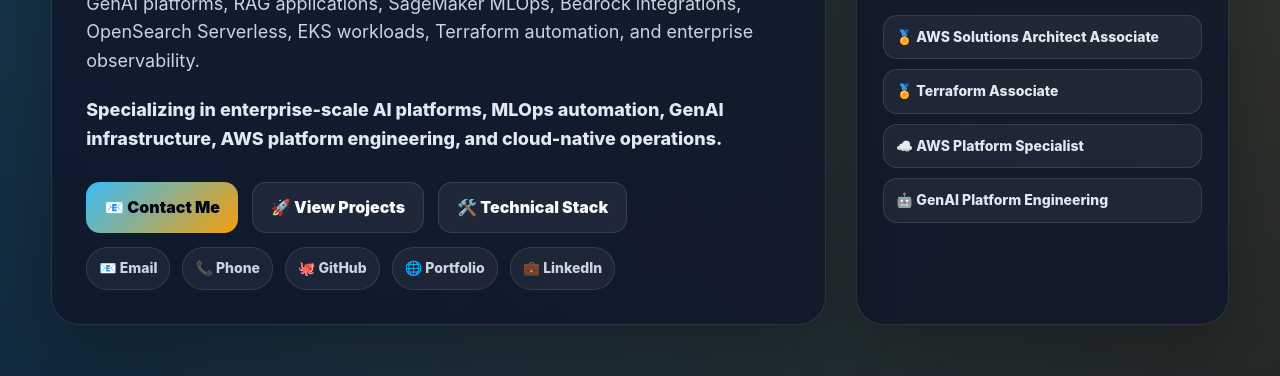
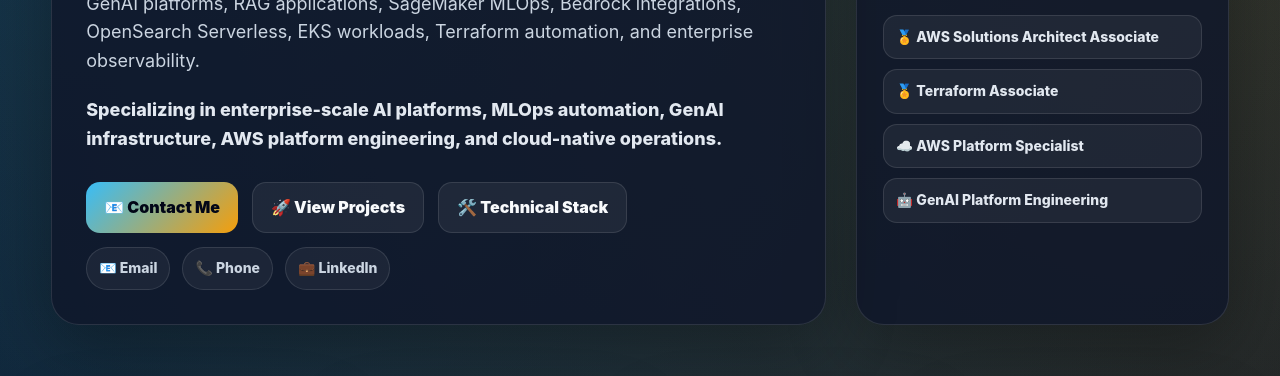
Before and after one commit to faizan-shaikh-aws/ai-ml-platform-engineer, a plain HTML site: page index.html in a window 1280 px wide. Shown: the part 576-952 px from the top of the page. Drawn offline with Linux system fonts and the light colour scheme.

Commit message:
Update index.html

```diff
--- a/index.html
+++ b/index.html
@@ -137,8 +137,6 @@
         <div class="social-row">
           <a class="social-pill" href="mailto:fshaikh93@outlook.com">📧 Email</a>
           <a class="social-pill" href="tel:+919325296328">📞 Phone</a>
-          <a class="social-pill" href="https://github.com/faizan-learning" target="_blank" rel="noopener">🐙 GitHub</a>
-          <a class="social-pill" href="https://faizan-learning.github.io" target="_blank" rel="noopener">🌐 Portfolio</a>
           <a class="social-pill" href="#" target="_blank" rel="noopener">💼 LinkedIn</a>
         </div>
       </div>
@@ -245,8 +243,6 @@
         <div class="actions">
           <a class="btn btn-primary" href="mailto:fshaikh93@outlook.com">📧 Email Me</a>
           <a class="btn btn-secondary" href="tel:+919325296328">📞 Call</a>
-          <a class="btn btn-secondary" href="https://github.com/faizan-learning" target="_blank" rel="noopener">🐙 GitHub</a>
-          <a class="btn btn-secondary" href="https://faizan-learning.github.io" target="_blank" rel="noopener">🌐 Portfolio</a>
         </div>
         <p class="note">Tip: Replace the LinkedIn placeholder link in the hero section with your actual LinkedIn profile URL.</p>
       </div>
```
